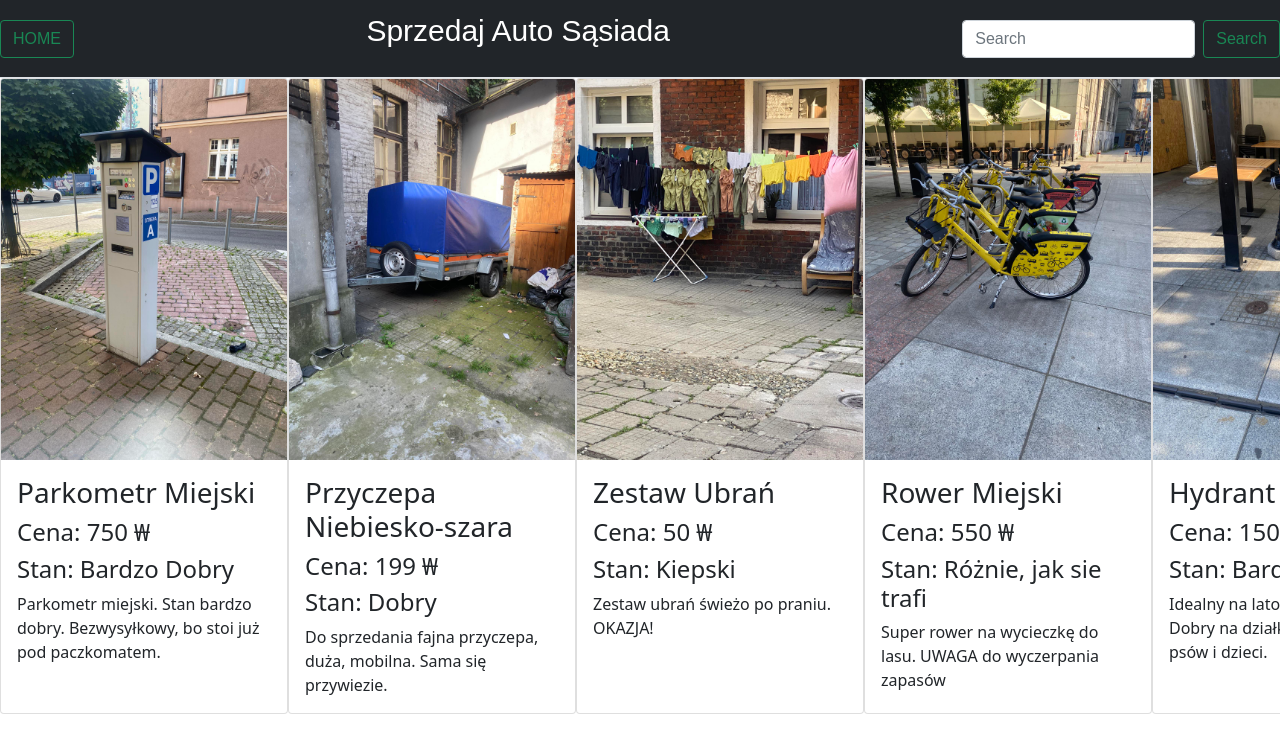
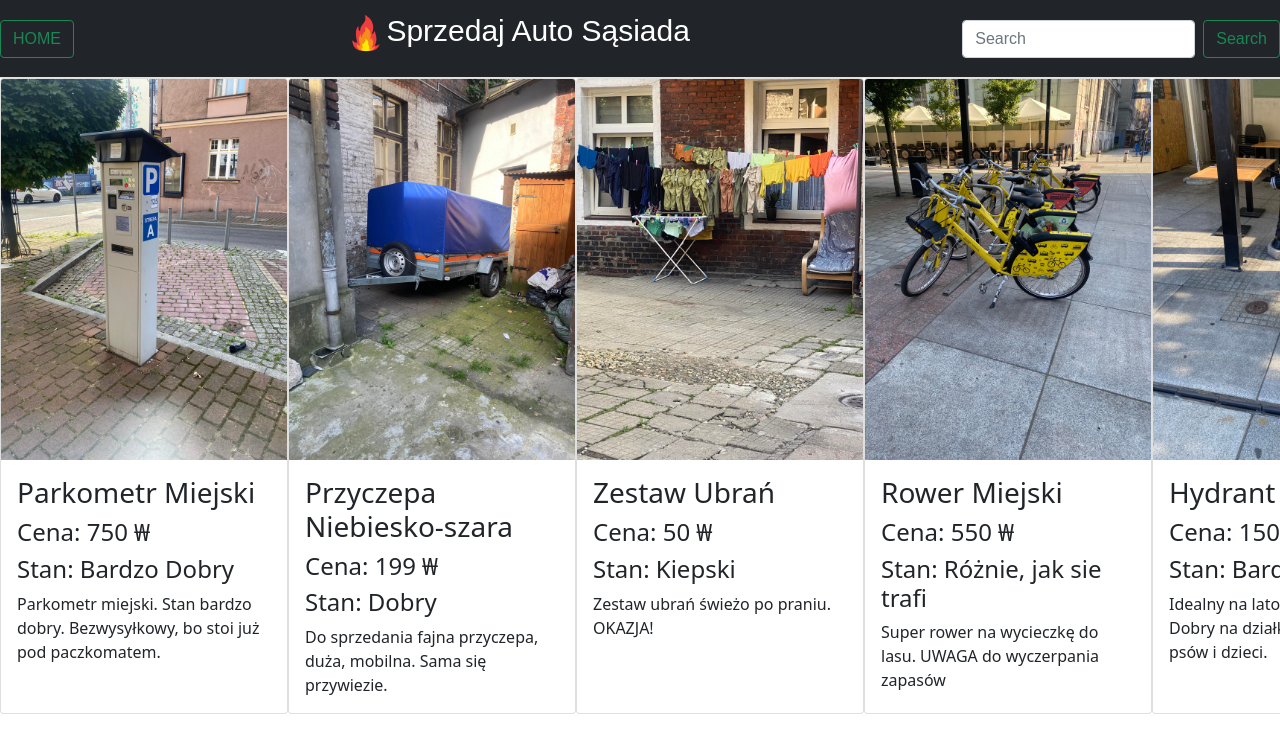
Before and after one commit to Programophobia/Sprzedaj-Auto-S-siada, a website: page index.html in a window 1280 px wide. Shown: the top 750 px of the page. Drawn offline with nearby package versions, Linux system fonts and the light colour scheme; a web font is replaced by a local one.

Commit message:
commit a murder

```diff
--- a/index.html
+++ b/index.html
@@ -13,7 +13,7 @@
 </head>
 <nav class="navbar bg-dark border-bottom border-body" data-bs-theme="dark">
     <button class="btn btn-outline-success">HOME</button>
-    <p class="name"><span class="lolz">Sprzedaj Auto Sąsiada</p></span>
+    <p class="name"><span ><img class="lolz" src="./images/fire-flame_16-1024.webp"></span>Sprzedaj Auto Sąsiada</p>
     <form class="d-flex" role="search">
         <input class="form-control me-2" type="search" placeholder="Search" aria-label="Search">
         <button class="btn btn-outline-success" type="submit">Search</button>
--- a/sass/style.scss
+++ b/sass/style.scss
@@ -2,7 +2,9 @@
 .displayItems {
     display: inline-flex;
 }
-
+.lolz{
+    height: 40px;
+}
 .navbar {
     align-items: center;
     font-family: "Bungee Spice", sans-serif;
```
Also changed, not shown: css/style.css, 1 other file.
